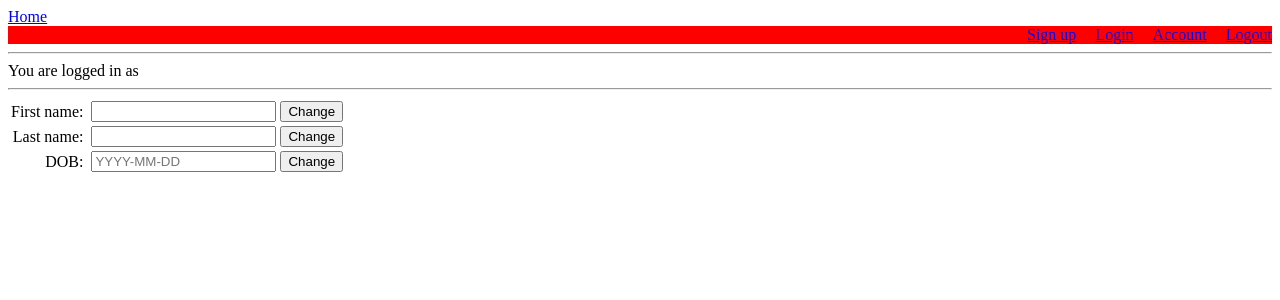
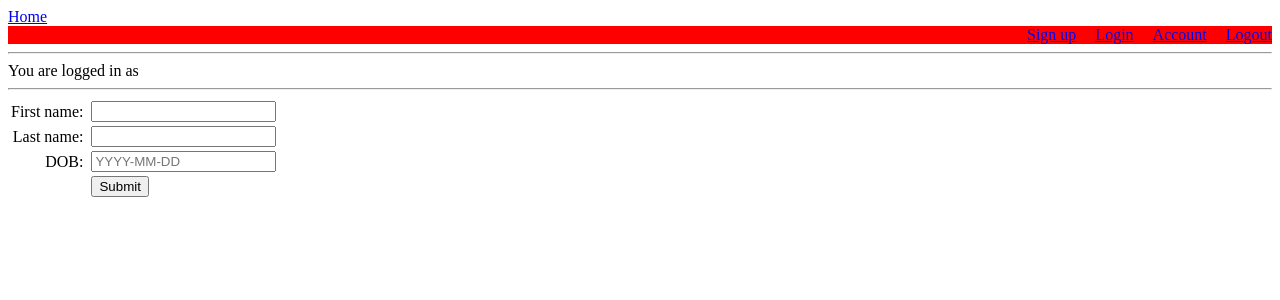
Before and after one commit to forlornKumquat/PHPAccounts, a PHP site: page /account.php in a window 1280 px wide. Shown: the top 300 px of the page. Run offline with PHP 8.4, Linux system fonts and the light colour scheme; the visitor is signed in with stand-in values (Sample User, id 1); data that the repository does not hold is empty.

Commit message:
All buttons gone from account.php.  One button does all fields.  userUpdate.php parses POST updates

```diff
--- a/account.php
+++ b/account.php
@@ -47,9 +47,10 @@ if(isset($_SESSION['message'])){
 		echo "<div>";
 		echo "<table>";
 	//		echo "<tr><td align=\"right\">Email:</td><td>" . $row['uEmail'] . "</td></td><td></td></tr>";
-			echo "<tr><td align=\"right\">First name:</td><td>" . $row['uFirstName'] . "</td><td><input type=\"text\" id=\"ufirstname\"></td><td><input type=\"button\" value=\"Change\" onclick=\"submitFirstname()\"></td></tr>";
-			echo "<tr><td align=\"right\">Last name:</td><td>" . $row['uLastName'] . "</td><td><input type=\"text\" id=\"ulastname\"></td><td><input type=\"button\" value=\"Change\" onclick=\"submitLastname()\"></td></tr>";
-			echo "<tr><td align=\"right\">DOB:</td><td>" . $row['uBirthDate'] . "</td><td><input type=\"text\" placeholder=\"YYYY-MM-DD\"  id=\"ubirthdate\"></td><td><input type=\"button\" value=\"Change\" onclick=\"submitBirthdate()\"></td></tr>";
+			echo "<tr><td align=\"right\">First name:</td><td>" . $row['uFirstName'] . "</td><td><input type=\"text\" name=\"ufirstname\"></td></tr>";
+			echo "<tr><td align=\"right\">Last name:</td><td>" . $row['uLastName'] . "</td><td><input type=\"text\" name=\"ulastname\"></td></tr>";
+			echo "<tr><td align=\"right\">DOB:</td><td>" . $row['uBirthDate'] . "</td><td><input type=\"text\" placeholder=\"YYYY-MM-DD\"  name=\"ubirthdate\"></td></tr>";
+			echo "<tr><td></td><td></td><td><input type=\"submit\" name=\"submit\" value=\"Submit\"/></td></tr>";
 		echo "</table>";
 		echo "</div>";
 	}
```
